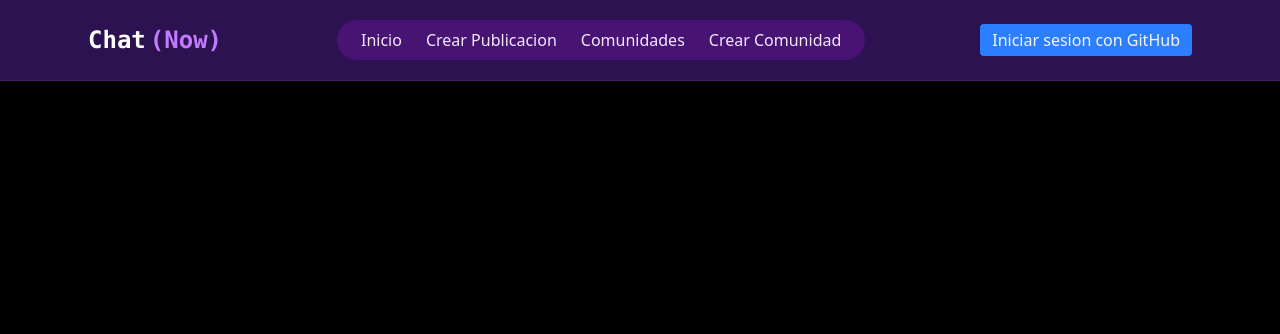
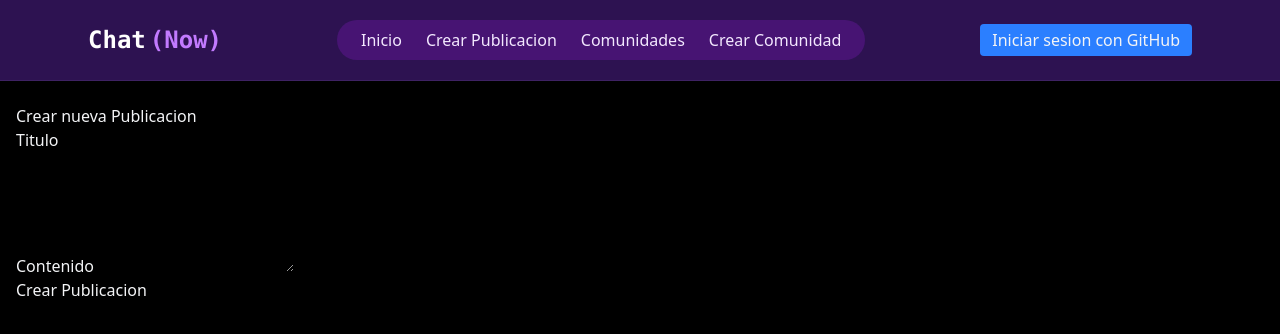
Before and after one commit to Angierc25/proyect_react, a React (Vite) app: page /crear in a window 1280 px wide. Shown: the top 334 px of the page. Built offline with nearby package versions, Linux system fonts and the light colour scheme.

Commit message:
feat(crear):Agrego crear

```diff
--- a/src/App.tsx
+++ b/src/App.tsx
@@ -1,6 +1,7 @@
 import { Routes, Route } from 'react-router';
 import { Home } from './pages/Home';
 import { Navbar } from './components/Navbar';
+import { CreatePostPage } from './pages/CreatePostPage';
 
 function App() {
   return (
@@ -9,6 +10,7 @@ function App() {
       <div className="container mx-auto px-4 py-6">
         <Routes>
           <Route path="/" element={<Home /> } />
+          <Route path="/crear" element={<CreatePostPage /> } />
         </Routes>
       </div>
     </div>
--- /dev/null
+++ b/src/components/CreatePost.tsx
@@ -0,0 +1,48 @@
+import { useMutation } from "@tanstack/react-query";
+import { useState } from "react";
+import { supabase } from "../supabase-client";
+
+
+interface PostInput{
+    title: string;
+    content:string;
+}
+
+const createPost= async (post: PostInput) => {
+    const{data,error} = await supabase.from("posts").insert(post);
+
+    if(error) throw new Error(error.message);
+
+    return data;
+
+};
+
+export const CreatePost = () =>{
+    const[title,setTitle] = useState<string>("");
+    const[content,setContent] = useState<string>("");
+
+    const{mutate} = useMutation({mutationFn: createPost })
+
+    const handleSubmit = (event:React.FormEvent) => {
+        event.preventDefault();
+        mutate({title, content})
+
+    };
+
+    return (
+        <form onSubmit={handleSubmit}>
+            {" "}
+            <div>
+                {" "}
+                <label>Titulo</label>
+                <input type="text" id="title" required  onChange={(event) => setTitle(event.target.value)}/>
+            </div>
+            <div>
+                {" "}
+                <label>Contenido</label>
+                <textarea  id="content" required rows={5} onChange={(event) => setContent(event.target.value)}/>
+            </div>
+            <button type="submit"> Crear Publicacion </button>
+        </form>
+    )
+}
--- a/src/components/Navbar.tsx
+++ b/src/components/Navbar.tsx
@@ -26,19 +26,19 @@ export const Navbar = () => {
                                 Inicio
                             </Link>
                             <Link
-                                to="/create"
+                                to="/crear"
                                 className="text-purple-100 hover:text-white transition-colors font-medium"
                             >
                                 Crear Publicacion
                             </Link>
                             <Link
-                                to="/communities"
+                                to="/comunidades"
                                 className="text-purple-100 hover:text-white transition-colors font-medium"
                             >
                                 Comunidades
                             </Link>
                             <Link
-                                to="/community/create"
+                                to="/comunidad/crear"
                                 className="text-purple-100 hover:text-white transition-colors font-medium"
                             >
                                 Crear Comunidad
@@ -122,19 +122,19 @@ export const Navbar = () => {
                             Inicio
                         </Link>
                         <Link
-                            to="/create"
+                            to="/crear"
                             className="block px-3 py-2 rounded-full text-base font-medium text-gray-300 hover:text-white hover:bg-black/40"
                         >
                             Crear Publicacion
                         </Link>
                         <Link
-                            to="/communities"
+                            to="/comunidades"
                             className="block px-3 py-2 rounded-full text-base font-medium text-gray-300 hover:text-white hover:bg-black/40"
                         >
                             Comunidades
                         </Link>
                         <Link
-                            to="/community/create"
+                            to="/comunidad/crear"
                             className="block px-3 py-2 rounded-full text-base font-medium text-gray-300 hover:text-white hover:bg-black/40"
                         >
                             Crear Comunidad
--- /dev/null
+++ b/src/pages/CreatePostPage.tsx
@@ -0,0 +1,11 @@
+import { CreatePost } from "../components/CreatePost";
+
+export const CreatePostPage = () =>{
+    return(
+        <div>
+            {" "}
+            <h2>Crear nueva Publicacion</h2>
+            <CreatePost/>
+        </div>
+    );
+};
```
